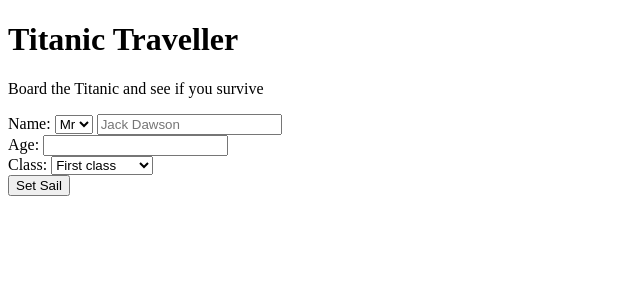
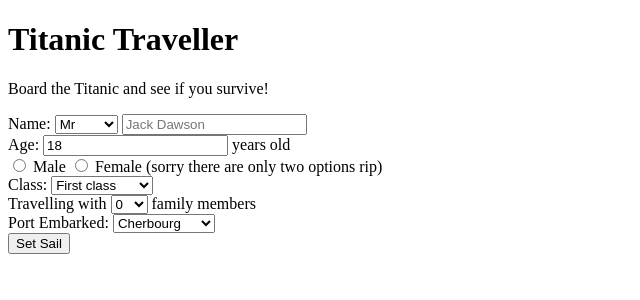
Before and after one commit to erik-hei/flasktanic, a Flask app: page / in a window 1280 px wide. Shown: the top 300 px of the page, without its empty margins (0-640 px from the left). Run offline with Flask 2, Linux system fonts and the light colour scheme; parts of the project's set-up code (start-up, migrations or seed data) failed here and were passed over.

Commit message:
finished data modelling in jupyter notebook, built app

```diff
--- a/app.py
+++ b/app.py
@@ -1,16 +1,43 @@
 from flask import Flask, render_template, request, jsonify, redirect
+from data_science import make_model, model_score, test_model
+import random
 
 app=Flask(__name__)
+
+model = make_model()
+score = model_score(model)
 
 @app.route('/')
 def index():
     return render_template('index.html')
 
-@app.route('/results', methods=['GET', 'POST'])
+@app.route('/results', methods=['POST'])
 def results():
-    if request.method == 'POST':
-        user_data = request.form
-        # run some data sciency stuf here
-        return redirect('/results')
-    else:
-        return render_template('results.html')
+    model = make_model()
+    score = model_score(model)
+    score = round(score * 10, 1)
+
+    name = request.form["Name"]
+    title = request.form["Title"]
+    if title.startswith("Mr"):
+        title = title + "."
+
+    Age = int(request.form["Age"])
+    Is_female = int(request.form["Is_female"])
+    Pclass = int(request.form["Pclass"])
+    emb_C = int(request.form["embarked"] == "C")
+    emb_Q = int(request.form["embarked"] == "Q")
+    emb_S = int(request.form["embarked"] == "S")
+    Family_size = int(request.form["Family_size"])
+    Mr = int(request.form["Title"] == "Mr")
+    Mrs = int(request.form["Title"] == "Mrs")
+    Master = int(request.form["Title"] == "Master")
+    Miss = int(request.form["Title"] == "Miss")
+
+    prob_survived = test_model(model, Age, Is_female, Pclass, emb_C, emb_Q, emb_S,
+                                Family_size, Mr, Mrs, Master, Miss)
+    random_chance = random.random()
+    survived = random < prob_survived
+
+    return render_template('results.html', score=score, name=name, title=title,
+                            prob_survived=prob_survived, survived=survived)
--- a/templates/index.html
+++ b/templates/index.html
@@ -7,27 +7,59 @@
 </head>
 <body>
     <h1>Titanic Traveller</h1>
-    <p>Board the Titanic and see if you survive</p>
+    <p>Board the Titanic and see if you survive!</p>
     <form>
         <div>
-            <label>Name:</label>
+            <label for="Name">Name:</label>
             <select name="Title">
                 <option value="Mr">Mr</option>
-                <option value="Mrs">Mr</option>
-                <option value="Miss">Mr</option>
+                <option value="Mrs">Mrs</option>
+                <option value="Miss">Miss</option>
+                <option value="Master">Master</option>
             </select>
-            <input type="text" placeholder="Jack Dawson">
+            <input type="text" id="Name" name="Name" placeholder="Jack Dawson">
         </div>
         <div>
-            <label>Age:</label>
-            <input type="number" name="Age">
+            <label for="Age">Age:</label>
+            <input type="number" name="Age" id="Age" value="18"> years old
         </div>
         <div>
-            <label>Class:</label>
-            <select name="Pclass">
+            <input type="radio" id="male" name="Is_Female" value="0">
+            <label for="male">Male</label>
+            <input type="radio" id="female" name="Is_Female" value="1">
+            <label for="female">Female </label>(sorry there are only two options rip)
+        </div>
+        <div>
+            <label for="Pclass">Class:</label>
+            <select name="Pclass" id="Pclass">
                 <option value="1">First class</option>
                 <option value="2">Second class</option>
                 <option value="3">Stowage</option>
+            </select>
+        </div>
+        <div>
+            <label for="Family_size">Travelling with</label>
+            <select name="Family_size" id="Family_size">
+                <option value="0">0</option>
+                <option value="1">1</option>
+                <option value="2">2</option>
+                <option value="3">3</option>
+                <option value="4">4</option>
+                <option value="5">5</option>
+                <option value="6">6</option>
+                <option value="7">7</option>
+                <option value="8">8</option>
+                <option value="9">9</option>
+                <option value="10">10</option>
+            </select>
+            <label> family members</label>
+        </div>
+        <div>
+            <label for="Embarked">Port Embarked:</label>
+            <select name="Embarked" id="Embarked">
+                <option value="C">Cherbourg</option>
+                <option value="Q">Queenstown</option>
+                <option value="S">Southampton</option>
             </select>
         </div>
         <input type="submit" value="Set Sail">
--- a/templates/results.html
+++ b/templates/results.html
@@ -6,7 +6,9 @@
     <title>Document</title>
 </head>
 <body>
-    here be your results
-
+    <h1>here be your results, {{title}} {{name}}</h1>
+    <p>Survived: {{survived}}</p>
+    <p>The probability of your survival was {{prob_survived}}</p>
+    <p>The model is {{score}}% accurate</p>
 </body>
 </html>
```
Also changed, not shown: data_science.py (added, +40 -0 lines), clean_train.csv (added), 1 other file.
